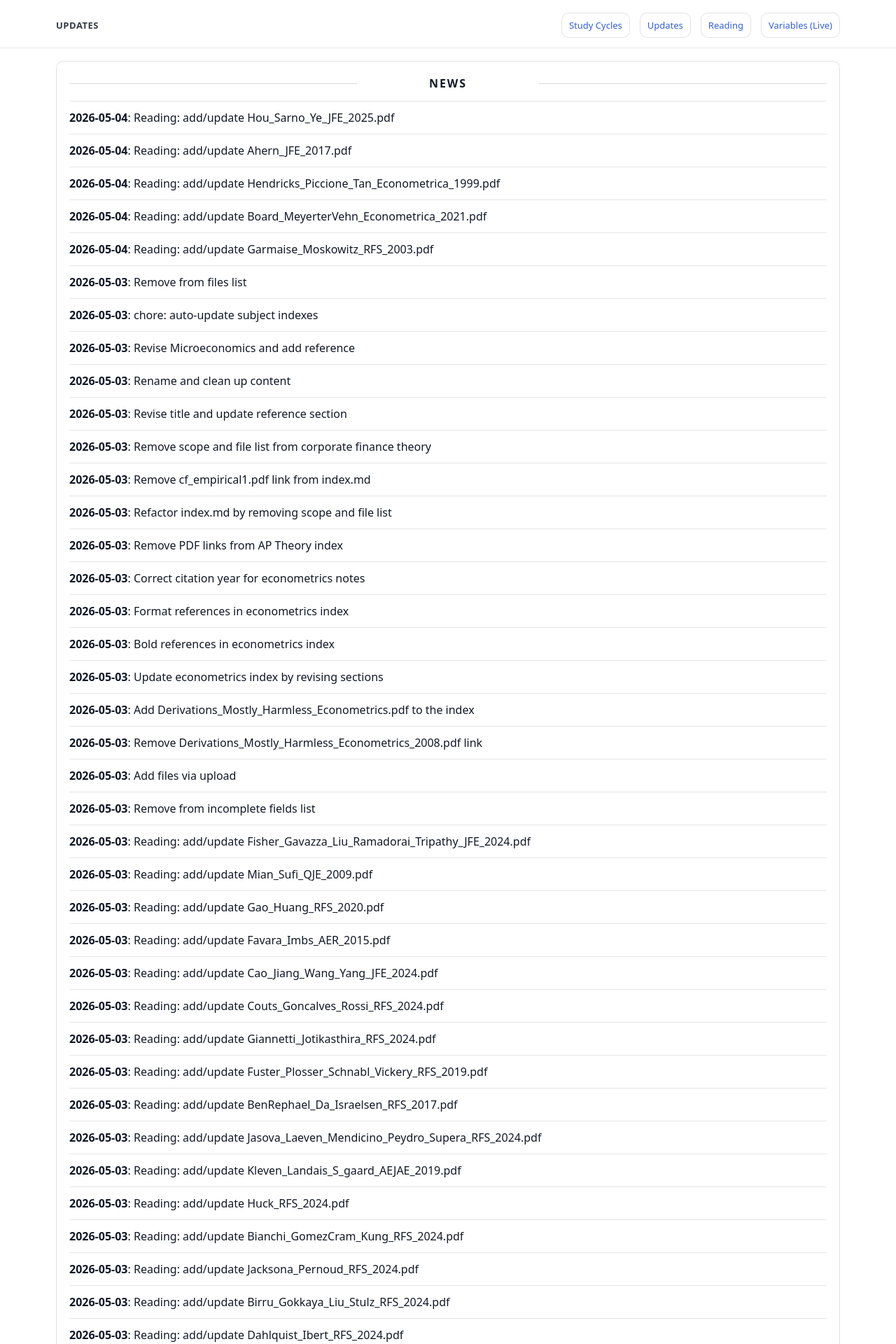
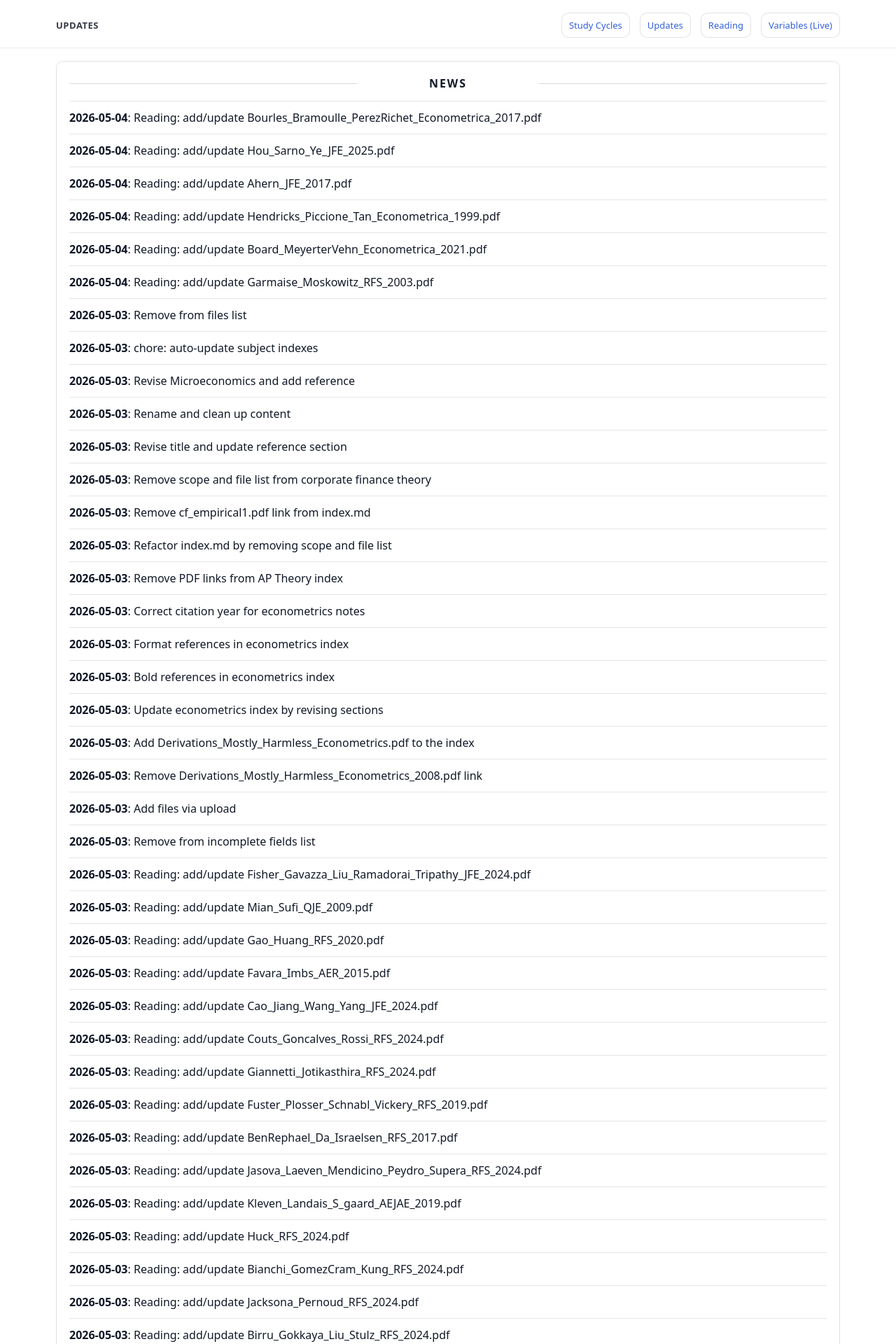
Before and after one commit to yaxinzn/study-archive, a Jekyll site: the page built from updates/index.md, in a window 1280 px wide. Shown: the top 1920 px of the page at 70% size. Built offline with Jekyll 4.4.1, drawn with Linux system fonts in a browser that asks for light colours; some of the changed text lies outside the part shown.

Commit message:
chore: update NEWS feed

```diff
--- a/_data/news.yml
+++ b/_data/news.yml
@@ -1,4 +1,7 @@
 # Auto-generated update history (sorted newest -> oldest). Do not edit manually.
+- ts: "1777842502"
+  date: "2026-05-04"
+  title: "Reading: add/update Bourles_Bramoulle_PerezRichet_Econometrica_2017.pdf"
 - ts: "1777842094"
   date: "2026-05-04"
   title: "Reading: add/update Hou_Sarno_Ye_JFE_2025.pdf"
```
